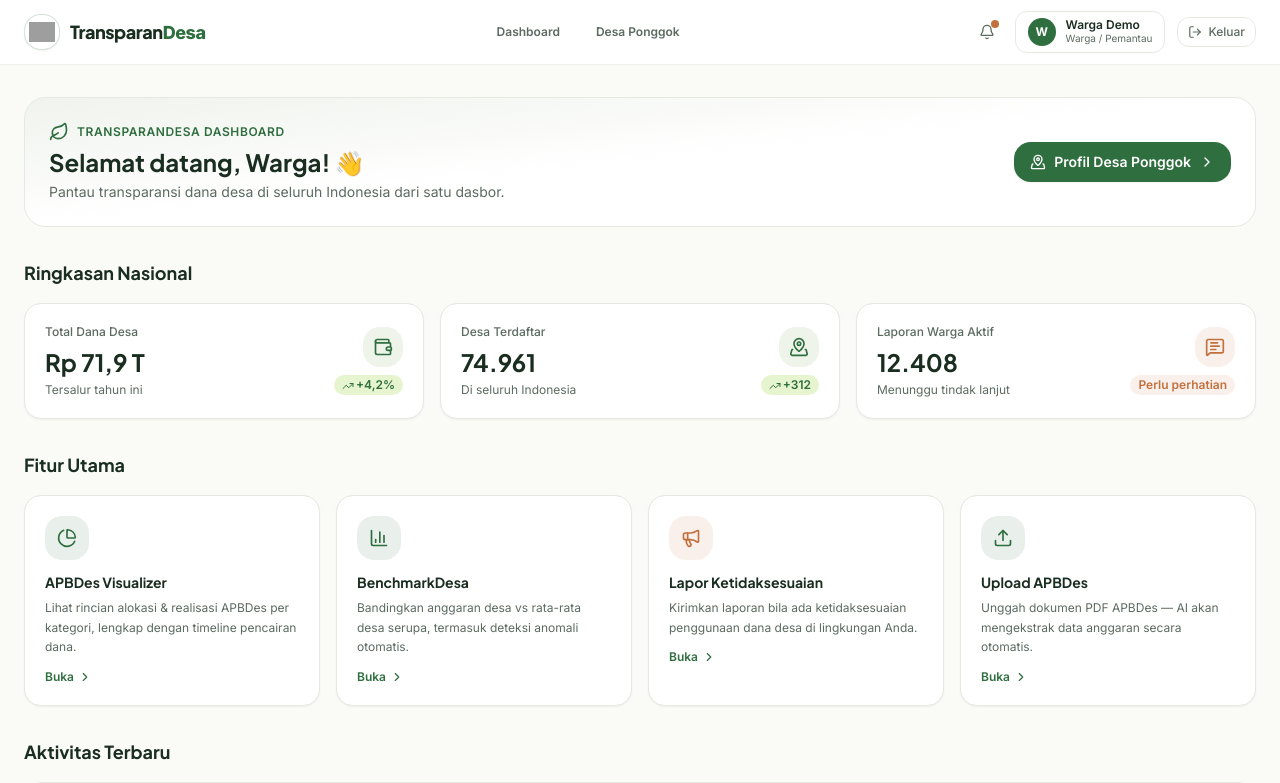
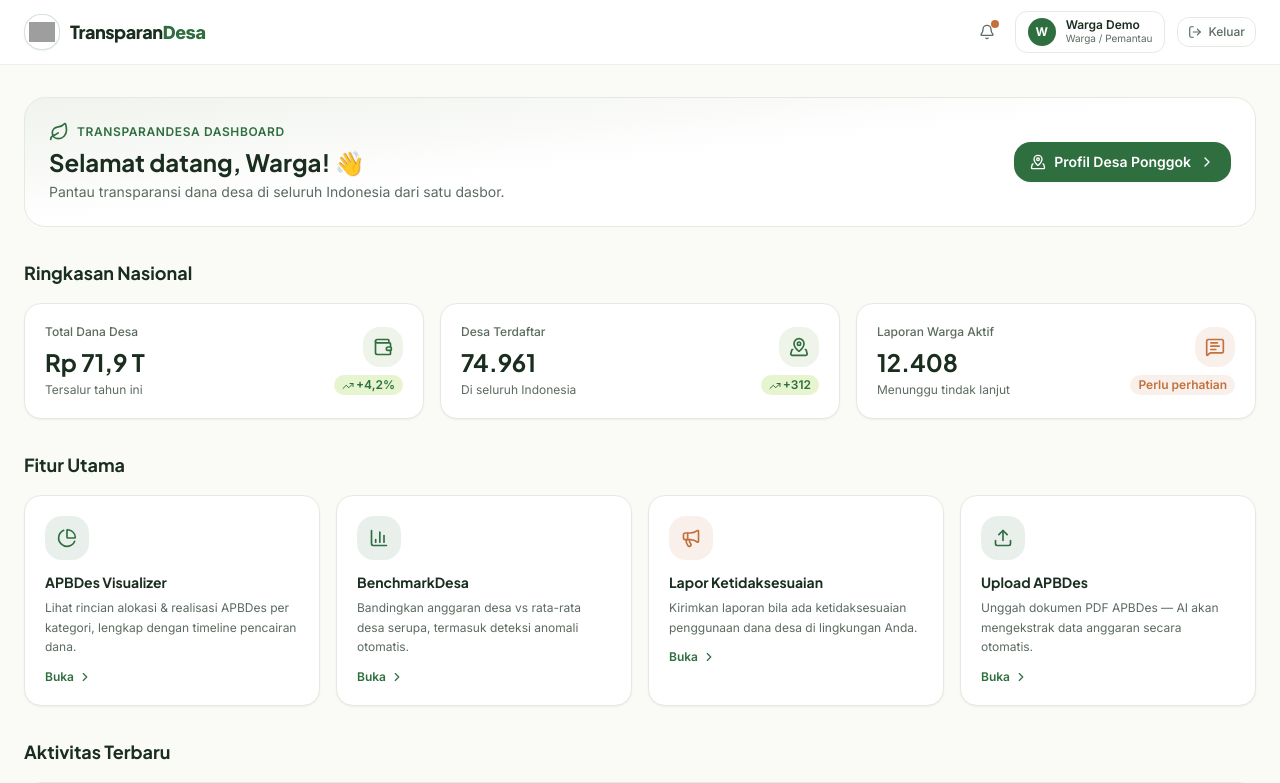
Before and after one commit to Aaihya/TransparanDesa, a Next.js app: page /dashboard in a window 1280 px wide. Shown: the top 783 px of the page. Built offline with nearby package versions, Linux system fonts and the light colour scheme; grey boxes are pictures that could not be loaded.

Commit message:
fix: remove redundant center nav pills (Dashboard & Desa Ponggok) from AppHeader

```diff
--- a/components/app-header.tsx
+++ b/components/app-header.tsx
@@ -42,21 +42,7 @@ export function AppHeader() {
           <Logo />
         </Link>
 
-        {/* Center Search / Nav */}
-        <div className="hidden md:flex items-center gap-3">
-          <Link
-            href="/dashboard"
-            className="text-xs font-semibold text-muted-foreground hover:text-primary transition-colors rounded-lg px-3 py-1.5 hover:bg-muted"
-          >
-            Dashboard
-          </Link>
-          <Link
-            href="/desa/ponggok"
-            className="text-xs font-semibold text-muted-foreground hover:text-primary transition-colors rounded-lg px-3 py-1.5 hover:bg-muted"
-          >
-            Desa Ponggok
-          </Link>
-        </div>
+
 
         {/* Right User Actions */}
         <div className="flex items-center gap-3">
```
Also changed, not shown: 1 other file (tests, documents, lock files or other folders).
